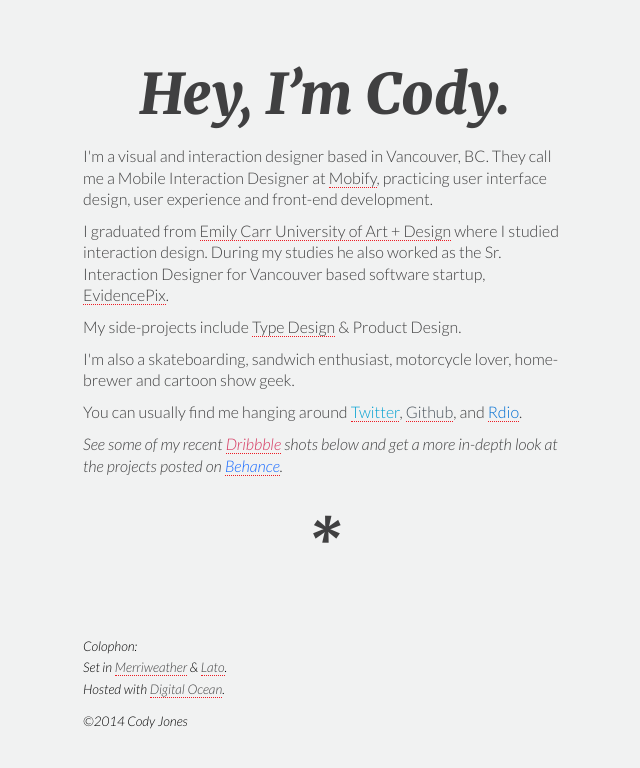
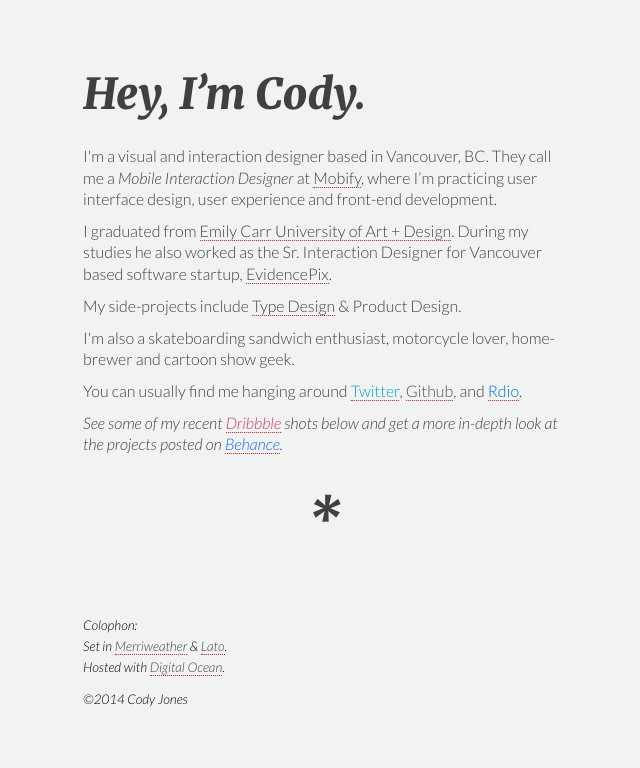
Before and after one commit to mediumjones/mediumjones, a plain HTML site: page index.html in a window 1280 px wide. Shown: the whole page, without its empty margins (315-955 px from the left). Drawn offline with Linux system fonts and the light colour scheme.

Commit message:
copy update, h1 style update

```diff
--- a/css/main.css
+++ b/css/main.css
@@ -83,10 +83,10 @@ h1 {
   font-family: 'Merriweather', serif;
   font-weight: 900;
   font-style: italic;
-  font-size: 42pt;
+  font-size: 32pt;
   line-height: 46pt;
   margin: 0 0 20px 0;
-  text-align: center;
+  text-align: left;
 }
 
 p {
@@ -111,6 +111,10 @@ a:hover {
   -moz-transition: all 0.2s ease-in-out;
   -o-transition: all 0.2s ease-in-out;
   transition: all 0.2s ease-in-out;
+}
+
+.italic {
+  font-style: italic;
 }
 
 .closing {
--- a/index.html
+++ b/index.html
@@ -20,10 +20,10 @@
     <body>
     		<article class="main">
 	    		<h1>Hey, I’m Cody.</h1>
-	        <p>I'm a visual and interaction designer based in Vancouver, BC. They call me a Mobile Interaction Designer at <a href="http://www.mobify.com/about/" target="_blank">Mobify</a>, practicing user interface design, user experience and front-end development.</p>
-	        <p>I graduated from <a href="http://ecuad.ca/" target="_blank">Emily Carr University of Art + Design</a> where I studied interaction design. During my studies he also worked as the Sr. Interaction Designer for Vancouver based software startup, <a href="http://evidencepix.com" target="_blank">EvidencePix</a>.</p>
+	        <p>I'm a visual and interaction designer based in Vancouver, BC. They call me a <span class="italic">Mobile Interaction Designer</span> at <a href="http://www.mobify.com/about/" target="_blank">Mobify</a>, where I’m practicing user interface design, user experience and front-end development.</p>
+	        <p>I graduated from <a href="http://ecuad.ca/" target="_blank">Emily Carr University of Art + Design</a>. During my studies he also worked as the Sr. Interaction Designer for Vancouver based software startup, <a href="http://evidencepix.com" target="_blank">EvidencePix</a>.</p>
             <p>My side-projects include <a href="http://mediumjones.com/codee/" target="_blank">Type Design</a> &amp; Product Design.</p>
-	        <p>I'm also a skateboarding, sandwich enthusiast, motorcycle lover, home-brewer and cartoon show geek.</p>
+	        <p>I'm also a skateboarding sandwich enthusiast, motorcycle lover, home-brewer and cartoon show geek.</p>
 	        <p>You can usually find me hanging around <a class="twitter" href="http://twitter.com/mediumjones" target="_blank">Twitter</a>, <a class="github" href="http://github.com/mediumjones" target="_blank">Github</a>, and <a class="rdio" href="http://www.rdio.com/people/Mediumjones/" target="_blank">Rdio</a>.</p>
 
 					<p class="closing">See some of my recent <a class="dribbble" href="http://dribbble.com/mediumjones" target="_blank">Dribbble</a> shots below and get a more in-depth look at the projects posted on <a class="behance" href="https://www.behance.net/mediumjones" target="_blank">Behance</a>.</p>
```
